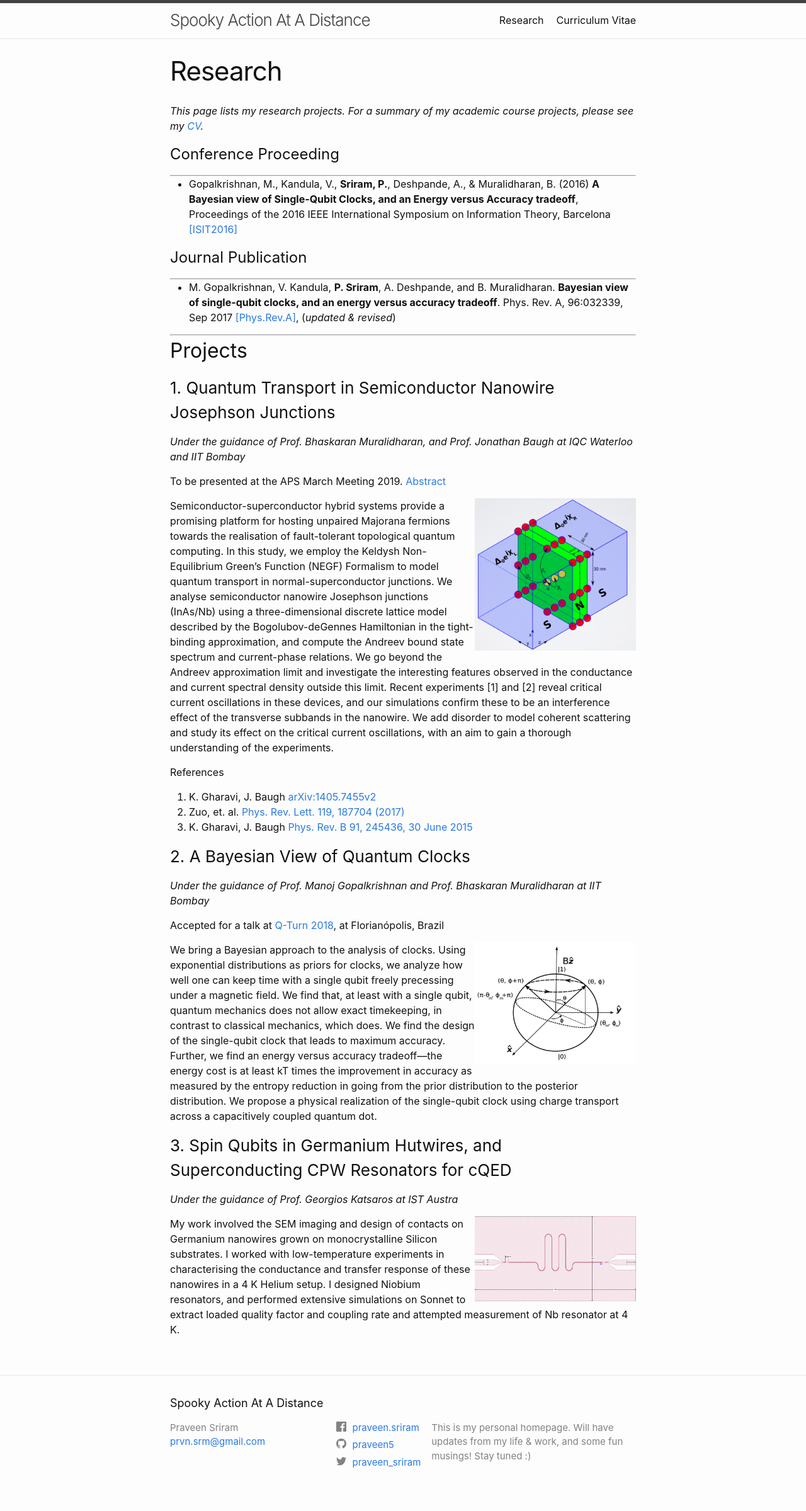
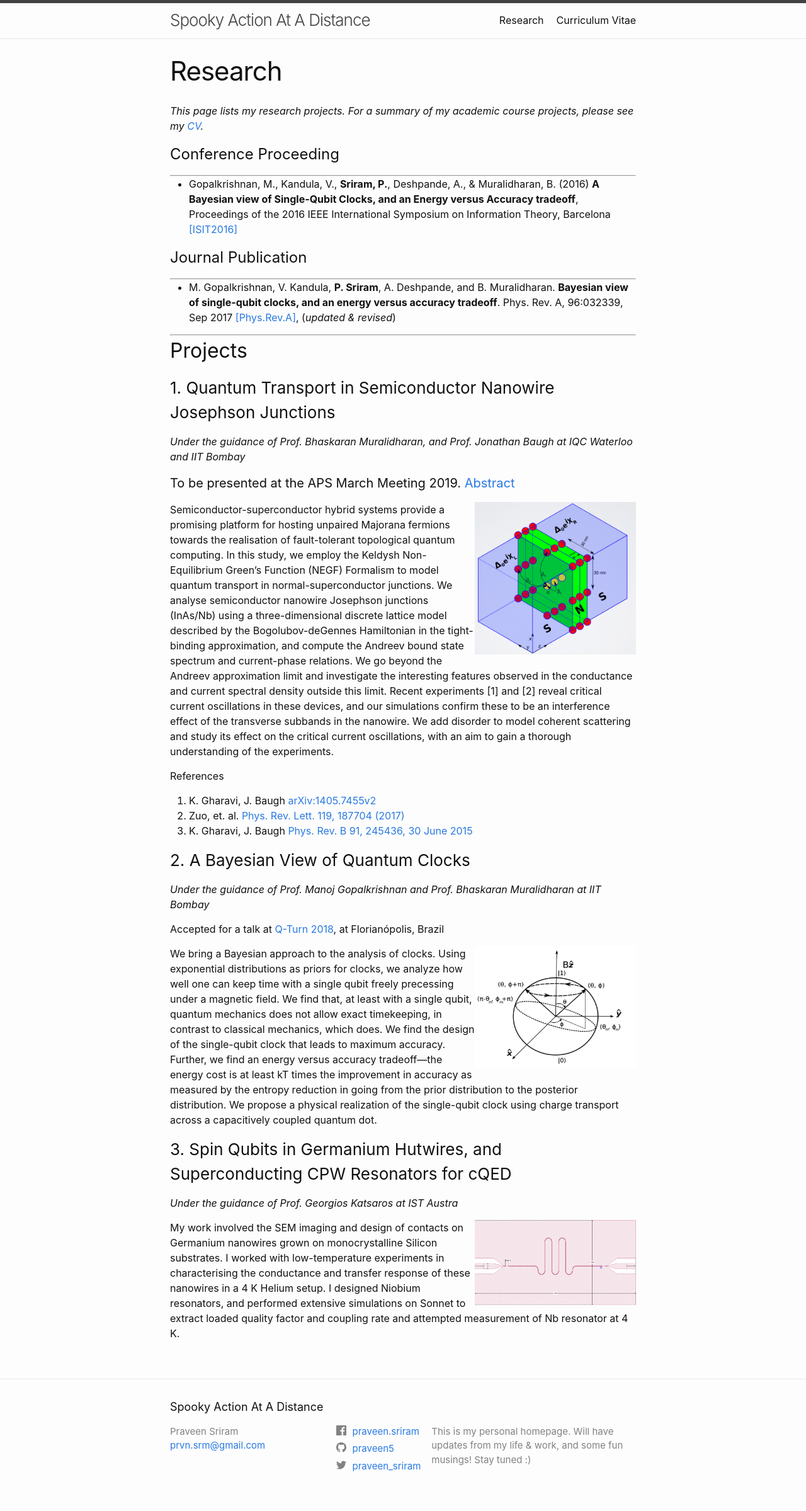
Before and after one commit to praveen5/praveen5.github.io, a Jekyll site: the page built from research.md, in a window 1280 px wide. Shown: the whole page at 63% size. Built offline with Jekyll 4.4.1, drawn with Linux system fonts in a browser that asks for light colours.

```diff
--- a/research.md
+++ b/research.md
@@ -20,7 +20,7 @@ _This page lists my research projects. For a summary of my academic course proje
 ### 1. Quantum Transport in Semiconductor Nanowire Josephson Junctions
 _Under the guidance of Prof. Bhaskaran Muralidharan, and Prof. Jonathan Baugh at IQC Waterloo and IIT Bombay_
 
-To be presented at the APS March Meeting 2019. [Abstract](http://meetings.aps.org/Meeting/MAR19/Session/S05.9)
+#### To be presented at the APS March Meeting 2019. [Abstract](http://meetings.aps.org/Meeting/MAR19/Session/S05.9)
 <p>
 <img src="/TB.png" ALIGN = "RIGHT" width="256" title="NanowireModel">
 
```
